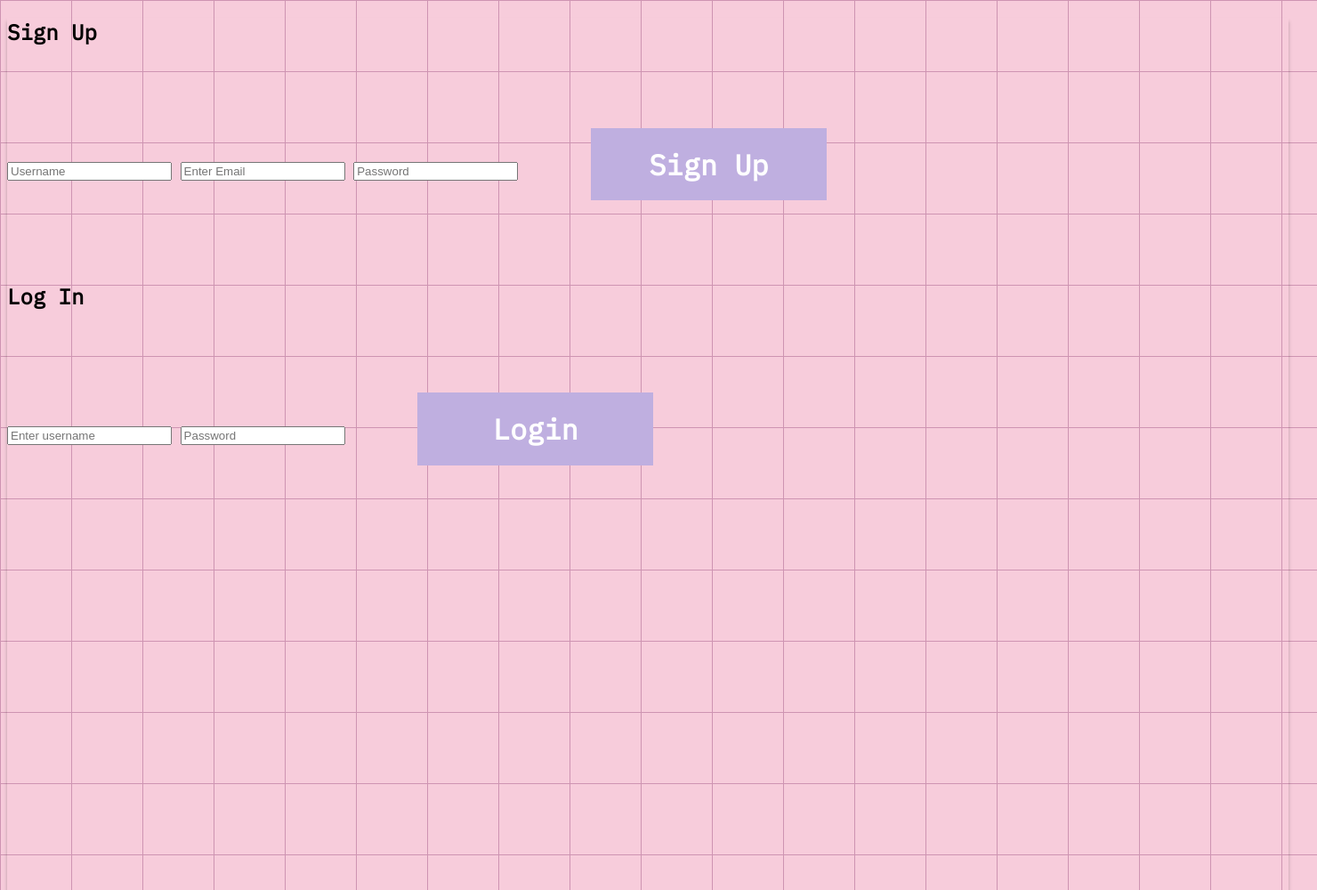
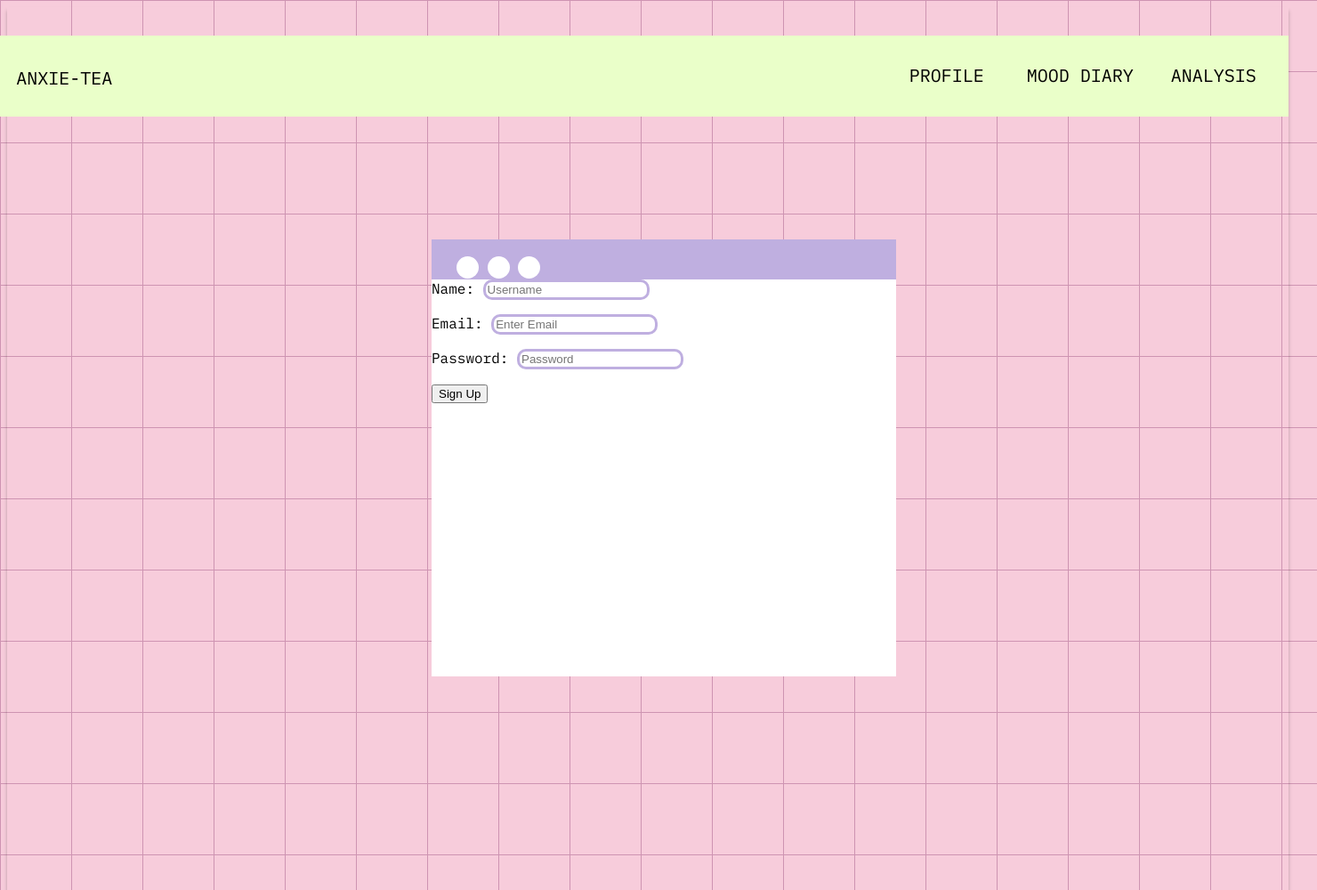
Before and after one commit to PennSpark/sp22-blue-AnxieTea, a Django app: page /splash/ in a window 1480 px wide. Shown: the top 1000 px of the page at 89% size. Run offline with Django 3.2, Linux system fonts and the light colour scheme.

Commit message:
changes to login

```diff
--- a/anxietea/static/css/login.css
+++ b/anxietea/static/css/login.css
@@ -15,136 +15,42 @@ body {
     linear-gradient(to bottom, #ce94b2 1px, transparent 1px);
 }
 
-  .rectangle {
-    position: absolute;
-    left: 32.5%;
-    right: 31.25%;
-    top: 32.03%;
-    bottom: 33.4%;
+.signup-form {
+  background: #ffffff;
 
-    background: #BFAFE0;
+  width: 522px;
+  height: 446px;
+  left: 477px;
+  top: 261px;
 }
 
-  .rectangle {
-      /* Rectangle 32 */
-
-    position: absolute;
-    left: 32.57%;
-    right: 31.18%;
-    top: 32.03%;
-    bottom: 33.4%;
-
-    background: #FFFFFF;
+input {
+  background: #ffffff;
+  border: 3px solid #bfafe0;
+  border-radius: 10px;
 }
 
-  .ellipse {
-      /* Ellipse 19 (Stroke) */
-    position: absolute;
-    left: 38.4%;
-    right: 60.14%;
-    top: 33.69%;
-    bottom: 64.65%;
+.dot {
+  position: relative;
+  height: 25px;
+  width: 25px;
+  background: white;
+  border-radius: 50%;
+  display: inline-block;
 
-    background: #BFAFE0;
+  left: 5.41%;
+  right: 90.54%;
+  top: 4.29%;
+  bottom: 91.43%;
 }
 
-  .ellipse {
-      /* Ellipse 18 (Stroke) */
-
+.purple-rect {
   position: absolute;
-    left: 36.39%;
-    right: 62.08%;
-    top: 33.69%;
-    bottom: 64.65%;
-
-    background: #BFAFE0;
-  }
-
-  .ellipse {
-      /* Ellipse 17 (Stroke) */
-
-    position: absolute;
-    left: 34.44%;
-    right: 64.1%;
-    top: 33.69%;
-    bottom: 64.65%;
-
-    background: #BFAFE0;
-  }
-
-  .vector {
-    /* Vector 11 (Stroke) */
-
-    position: absolute;
-    left: 32.99%;
-    right: 31.53%;
-    top: 36.13%;
-    bottom: 63.28%;
-
-    background: #BFAFE0;
-  }
-
-  .vector {
-      /* Vector 12 (Stroke) */
-
-    position: absolute;
-    width: 338.55px;
-    height: 33.04px;
-    left: 625px;
-    top: 424px;
-
-    background: #FFFFFF;
-    border: 3px solid #BFAFE0;
-  }
-
-  .vector {
-      /* Vector 12 (Stroke) */
-
-    position: absolute;
-    width: 340.8px;
-    height: 33.04px;
-    left: 623px;
-    top: 491px;
-
-    background: #FFFFFF;
-    border: 3px solid #BFAFE0;
-  }
-
-  .vector {
-      /* Vector for button */
-
-    position: absolute;
-    left: 44.72%;
-    right: 42.85%;
-    top: 57.32%;
-    bottom: 37.87%;
-
-    background: #000000;
-  }
-
-  button {
-    font-family: "IBM Plex Mono";
-    font-style: normal;
-    font-weight: 700;
-    font-size: 32px;
-    line-height: 42px;
-    align-items: center;
-    text-align: center;
-    color: #ffffff;
   background: #bfafe0;
-    width: 265px;
-    height: 81.5px;
-    margin: 5%;
-    border: none;
-  }
-
-  .buttons {
-    align-items: center;
-
-    justify-content: center;
-    position: absolute;
-    left: 38.25%;
-    top: 60%;
+  width: 522px;
+  height: 446px;
+  left: 477px;
+  top: 261px;
 }
 
 h1 {
--- a/anxietea/templates/anxietea/splash.html
+++ b/anxietea/templates/anxietea/splash.html
@@ -1,4 +1,4 @@
-{% load static %}
+<!-- {% load static %} -->
 <!DOCTYPE html>
 <html>
   <head>
@@ -7,24 +7,45 @@
       type="text/css"
       href="{% static 'css/login.css' %}"
     />
+    <!-- <link rel="stylesheet" type="text/css" href="login.css" /> -->
     <meta charset="utf-8" />
     <style>
       @import url("https://fonts.googleapis.com/css2?family=IBM+Plex+Mono&display=swap");
     </style>
   </head>
   <body>
+      <div class="navigation-bar">
+        <p class="anxie-tea">ANXIE-TEA</p>
+        <div class="menu">
+          <p class="menu-items">PROFILE</p>
+          <p class="menu-items">MOOD DIARY</h1>
+          <p class="menu-items">ANALYSIS</h1>
+        </div>
+      </div>
     <div>
       <div>
-        <h2>Sign Up</h2>
-        <form method="POST" action="/signup/">
-          {% csrf_token %}
-          <input name="username" type="text" placeholder="Username" />
-          <input name="email" type="email" placeholder="Enter Email" />
-          <input name="password" type="password" placeholder="Password" />
-          <button type="submit">Sign Up</button>
-        </form>
+        <div class="purple-rect">
+          <span class="dot"></span>
+          <span class="dot"></span>
+          <span class="dot"></span>
+          <form method="POST" action="/signup/" class="signup-form">
+            <!-- {% csrf_token %} -->
+            <p>
+              Name: <input name="username" type="text" placeholder="Username" />
+            </p>
+            <p>
+              Email:
+              <input name="email" type="email" placeholder="Enter Email" />
+            </p>
+            <p>
+              Password:
+              <input name="password" type="password" placeholder="Password" />
+            </p>
+            <button type="submit">Sign Up</button>
+          </form>
+        </div>
       </div>
-      <div>
+      <!-- <div>
         <h2>Log In</h2>
         <form method="POST" action="/login/">
           {% csrf_token %}
@@ -32,7 +53,7 @@
           <input name="password" type="password" placeholder="Password" />
           <button type="submit">Login</button>
         </form>
-      </div>
+      </div> -->
     </div>
   </body>
 </html>
```
Lines whose indentation alone changed are shown as unchanged.
